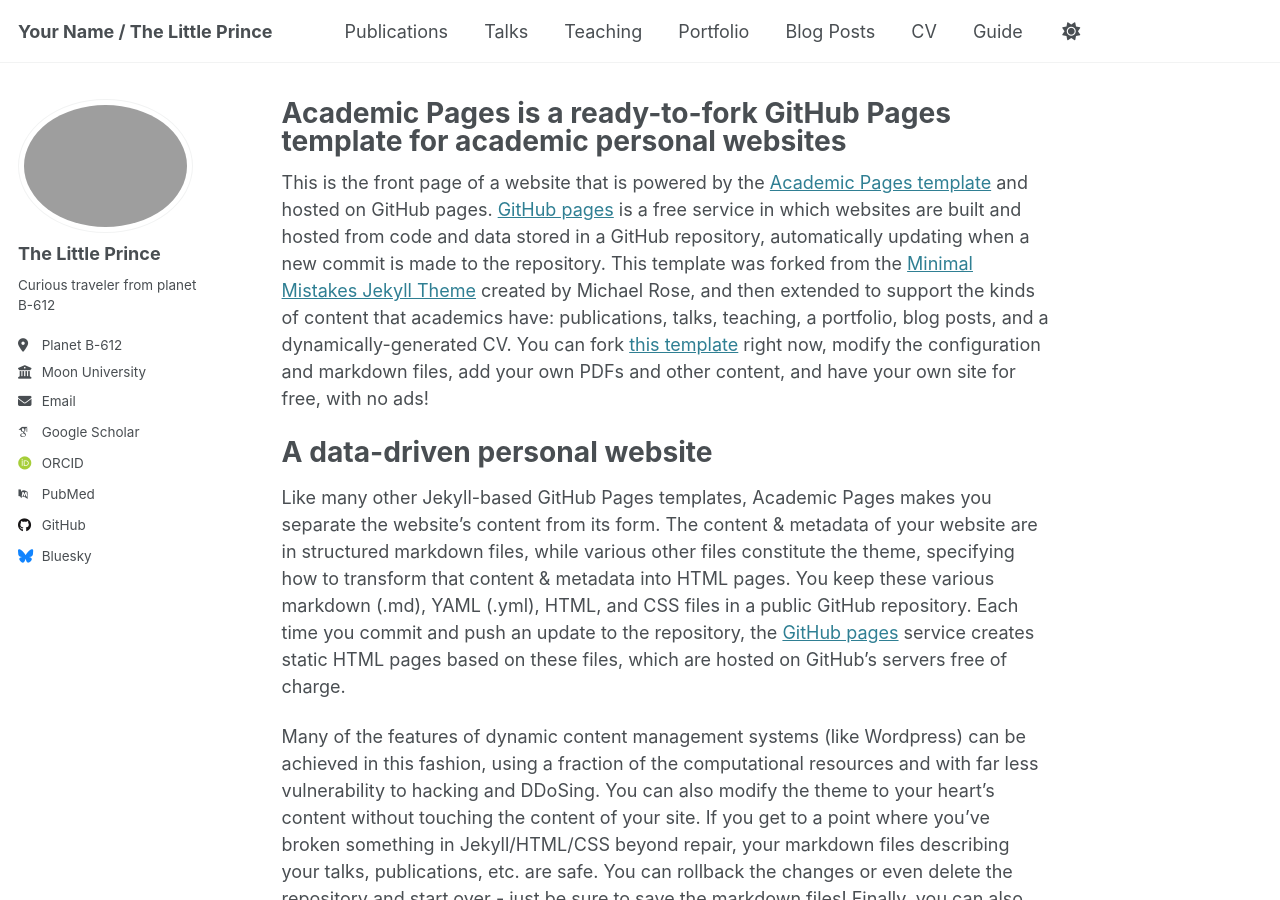
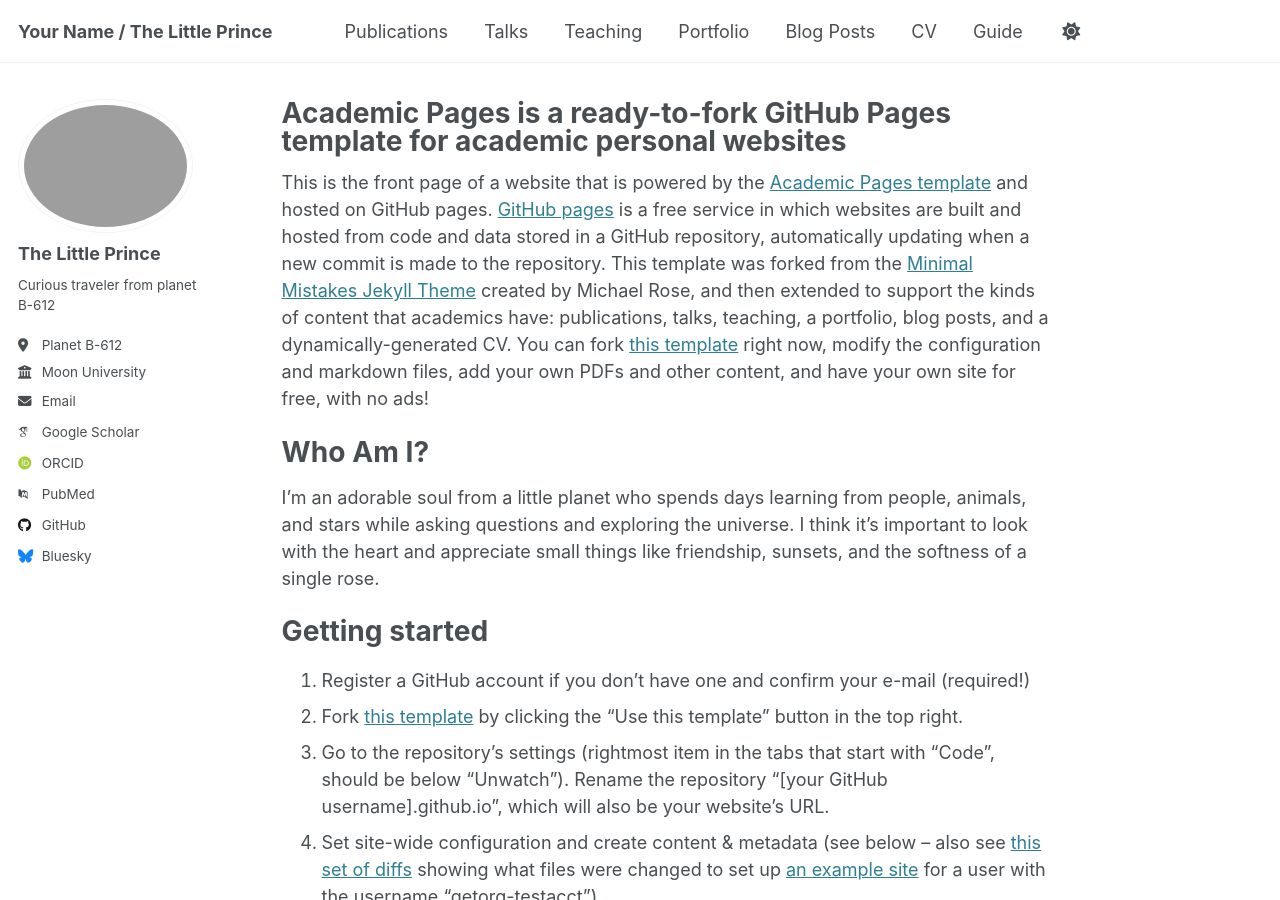
Before and after one commit to zahrafarhang2024/Thelittleprince, a Jekyll site: the page built from _pages/about.md, in a window 1280 px wide and 900 px high. Built offline with Jekyll 4.4.1, drawn with Linux system fonts in a browser that asks for light colours; some web fonts are replaced; some of the changed text lies outside the part shown.

Commit message:
Update about.md

```diff
--- a/_pages/about.md
+++ b/_pages/about.md
@@ -9,11 +9,10 @@ redirect_from:
 
 This is the front page of a website that is powered by the [Academic Pages template](https://github.com/academicpages/academicpages.github.io) and hosted on GitHub pages. [GitHub pages](https://pages.github.com) is a free service in which websites are built and hosted from code and data stored in a GitHub repository, automatically updating when a new commit is made to the repository. This template was forked from the [Minimal Mistakes Jekyll Theme](https://mmistakes.github.io/minimal-mistakes/) created by Michael Rose, and then extended to support the kinds of content that academics have: publications, talks, teaching, a portfolio, blog posts, and a dynamically-generated CV. You can fork [this template](https://github.com/academicpages/academicpages.github.io) right now, modify the configuration and markdown files, add your own PDFs and other content, and have your own site for free, with no ads!
 
-A data-driven personal website
+Who Am I?
 ======
-Like many other Jekyll-based GitHub Pages templates, Academic Pages makes you separate the website's content from its form. The content & metadata of your website are in structured markdown files, while various other files constitute the theme, specifying how to transform that content & metadata into HTML pages. You keep these various markdown (.md), YAML (.yml), HTML, and CSS files in a public GitHub repository. Each time you commit and push an update to the repository, the [GitHub pages](https://pages.github.com/) service creates static HTML pages based on these files, which are hosted on GitHub's servers free of charge.
 
-Many of the features of dynamic content management systems (like Wordpress) can be achieved in this fashion, using a fraction of the computational resources and with far less vulnerability to hacking and DDoSing. You can also modify the theme to your heart's content without touching the content of your site. If you get to a point where you've broken something in Jekyll/HTML/CSS beyond repair, your markdown files describing your talks, publications, etc. are safe. You can rollback the changes or even delete the repository and start over - just be sure to save the markdown files! Finally, you can also write scripts that process the structured data on the site, such as [this one](https://github.com/academicpages/academicpages.github.io/blob/master/talkmap.ipynb) that analyzes metadata in pages about talks to display [a map of every location you've given a talk](https://academicpages.github.io/talkmap.html).
+I'm an adorable soul from a little planet who spends days learning from people, animals, and stars while asking questions and exploring the universe. I think it's important to look with the heart and appreciate small things like friendship, sunsets, and the softness of a single rose.
 
 Getting started
 ======
```
